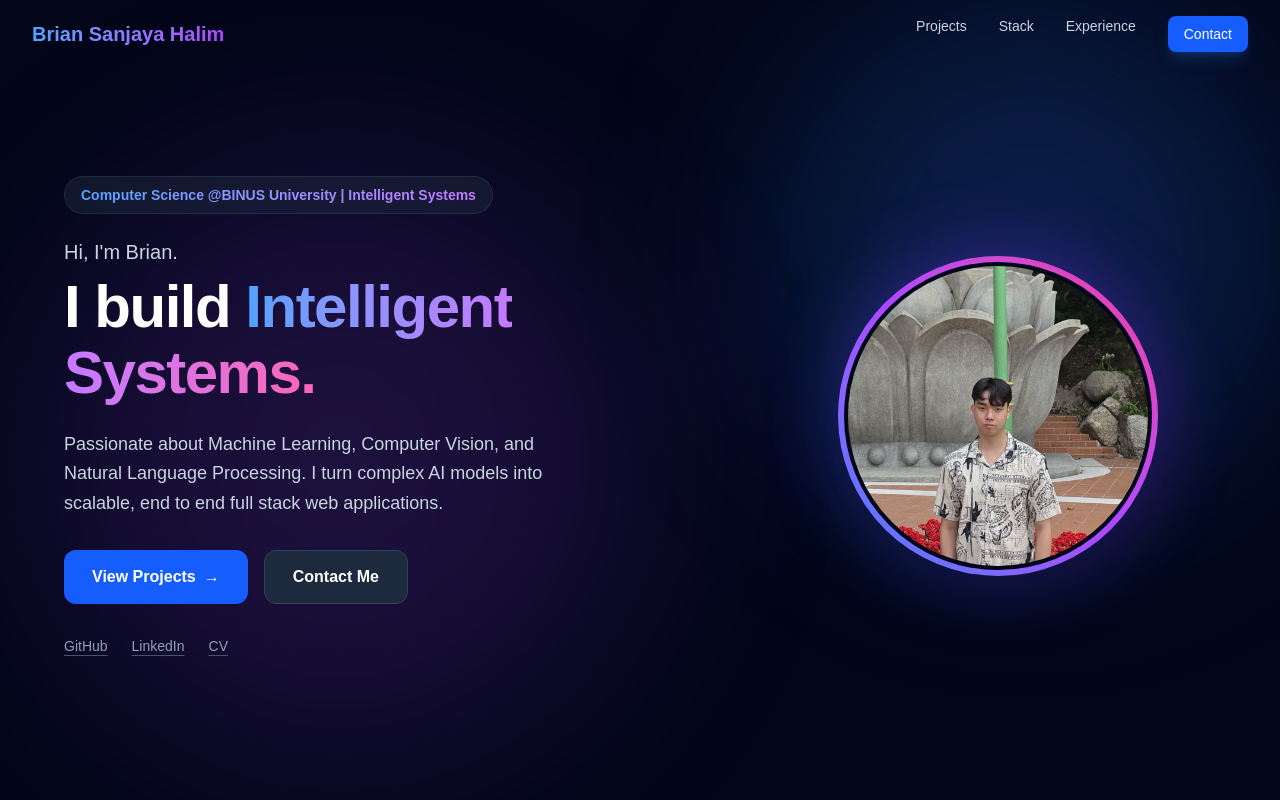
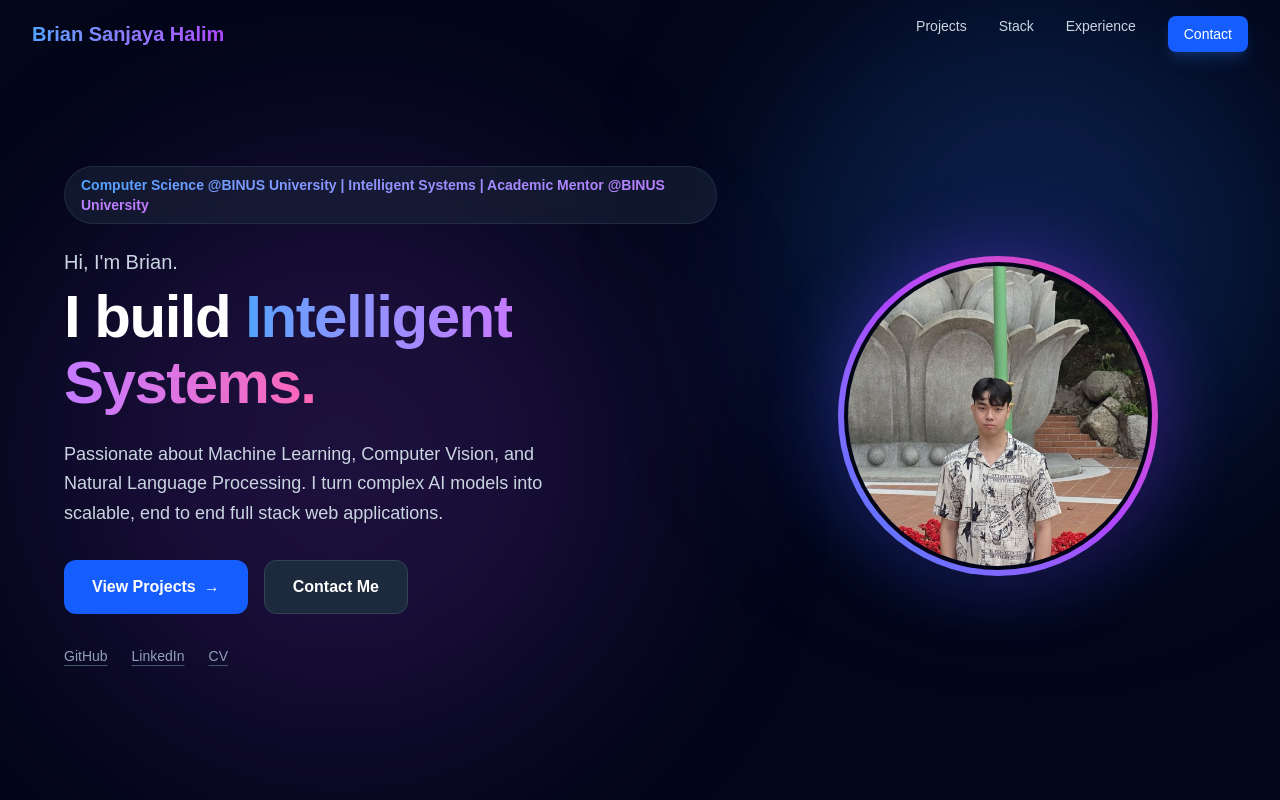
Before and after one commit to briansnjya/Portofolio, a React (Vite) app: page / in a window 1280 px wide. Shown: the top 800 px of the page. Built offline with nearby package versions, Linux system fonts and the light colour scheme.

Commit message:
update intro

```diff
--- a/src/components/Hero.jsx
+++ b/src/components/Hero.jsx
@@ -21,7 +21,7 @@ export default function Hero() {
         <div className="w-full lg:w-3/5 text-center lg:text-left">
           <span className="anim-fade-up inline-block bg-slate-800/50 backdrop-blur border border-slate-700/50 text-sm px-4 py-2 rounded-full mb-6">
             <span className="bg-gradient-to-r from-blue-400 to-purple-400 bg-clip-text text-transparent font-semibold">
-              Computer Science @BINUS University | Intelligent Systems
+              Computer Science @BINUS University | Intelligent Systems | Academic Mentor @BINUS University
             </span>
           </span>
 
```
